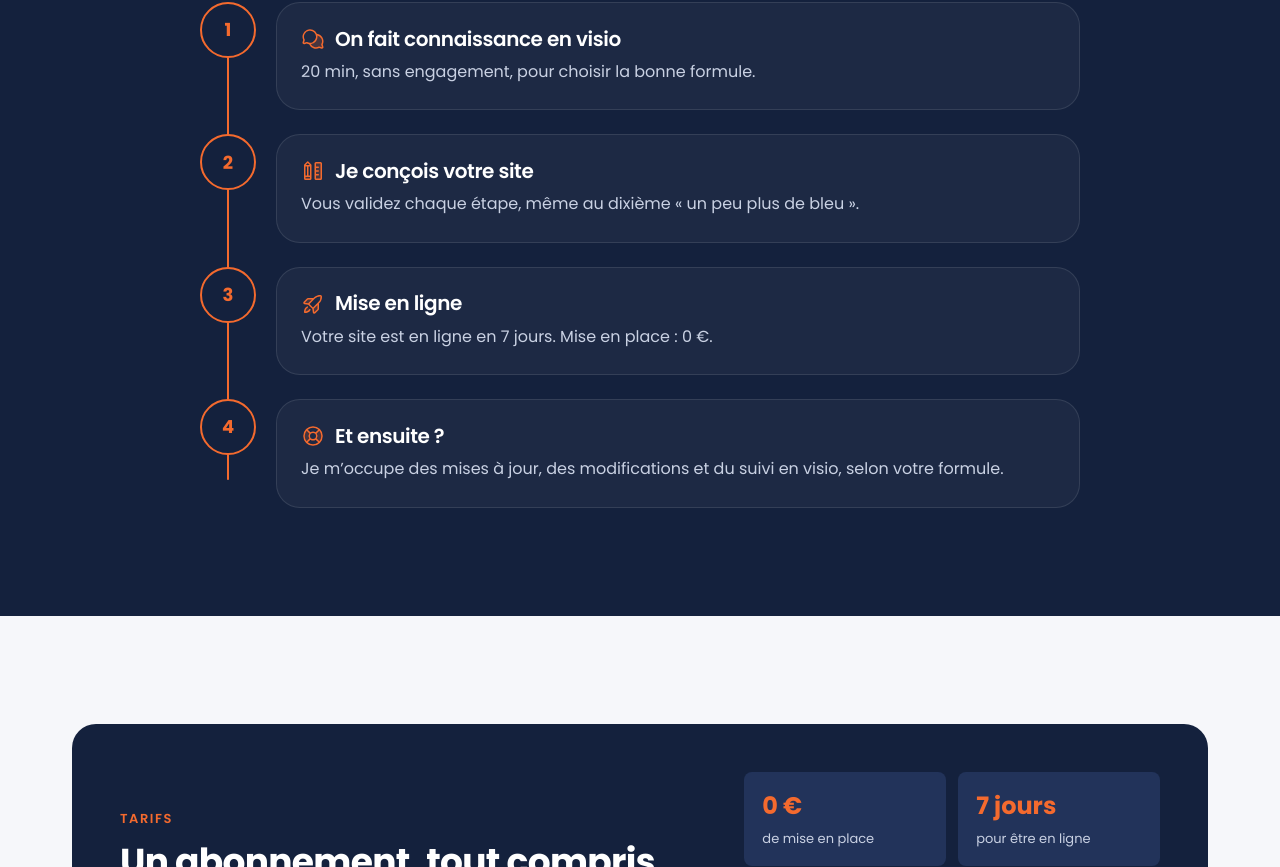
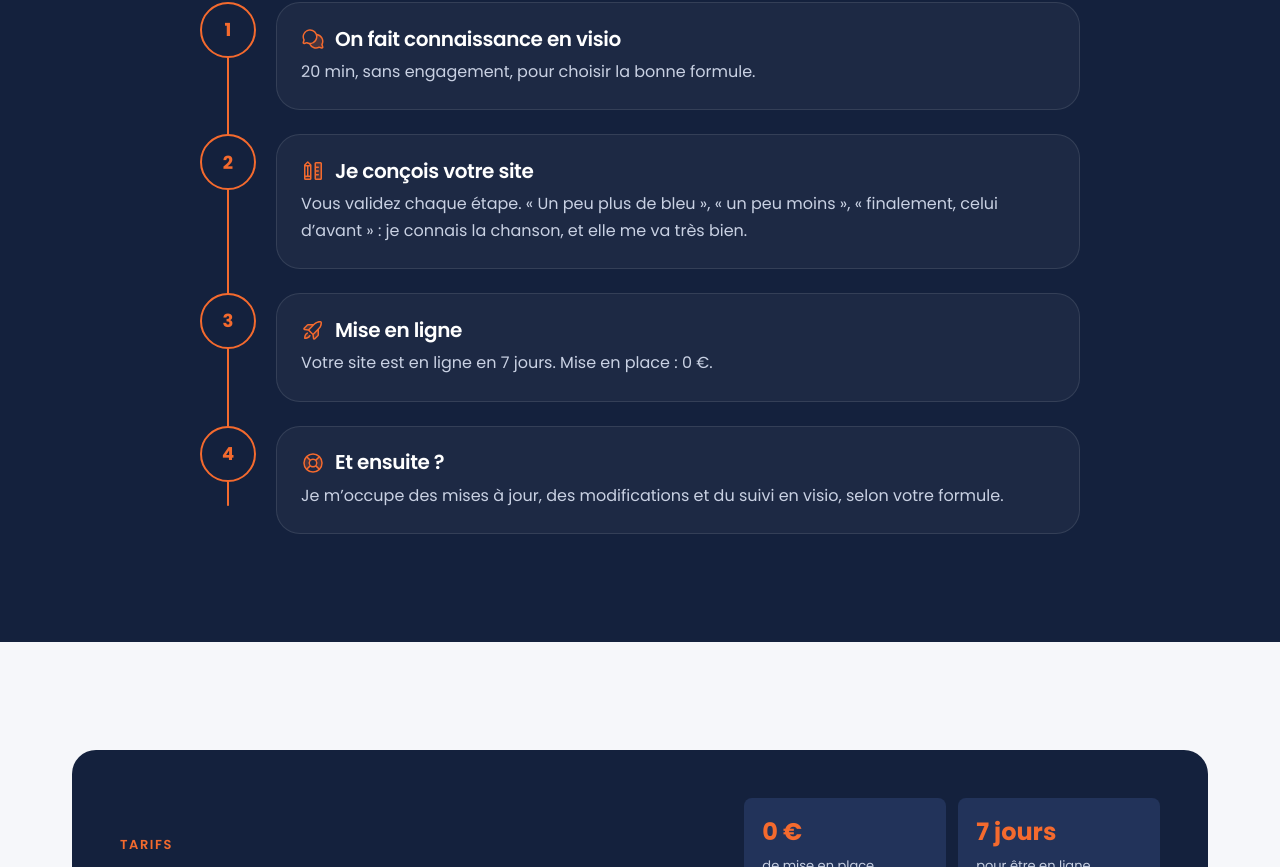
Before and after one commit to Jeremy91890/portfolio, a React (Vite) app: page / in a window 1280 px wide. Shown: the part 1953-2820 px from the top of the page. Built offline with nearby package versions, Linux system fonts and the light colour scheme.

Commit message:
Refine text for clarity in the site design step description

```diff
--- a/src/components/Process.tsx
+++ b/src/components/Process.tsx
@@ -13,7 +13,7 @@ const steps = [
   {
     icon: PencilRuler,
     title: 'Je conçois votre site',
-    text: 'Vous validez chaque étape, même au dixième « un peu plus de bleu ».',
+    text: 'Vous validez chaque étape. « Un peu plus de bleu », « un peu moins », « finalement, celui d’avant » : je connais la chanson, et elle me va très bien.',
   },
   {
     icon: RocketLaunch,
```
